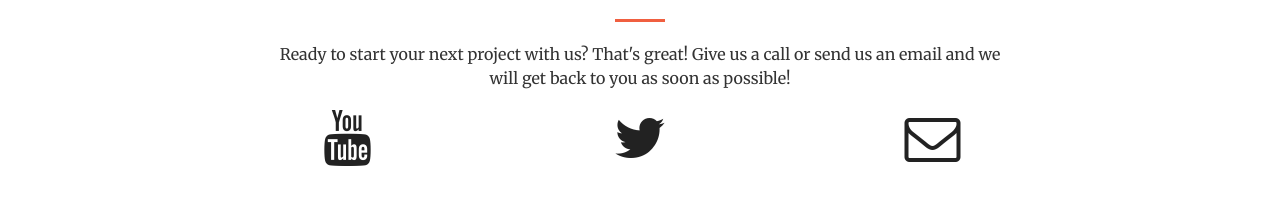
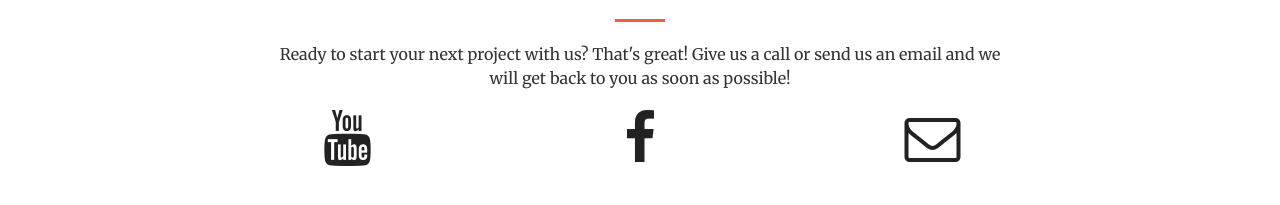
Before and after one commit to skitau/perthjawas.com, a Jekyll site: the page built from index.html, in a window 1280 px wide and 900 px high, scrolled down 1937 px. Shown: the part 634-839 px from the top of the window. Built offline with Jekyll 4.4.1, drawn with Linux system fonts in a browser that asks for light colours.

Commit message:
switch to Facebook

```diff
--- a/_config.yml
+++ b/_config.yml
@@ -6,6 +6,7 @@
 url: "" # the base hostname & protocol for your site
 
 twitter_username: "perthjawas"
+facebook_username: "PerthJawas"
 youtube_id: "UCPFBCNPUhx0wrUDwoAFZGaQ"
 
 # Build settings
--- a/_includes/contact.html
+++ b/_includes/contact.html
@@ -13,9 +13,9 @@
             </a>
         </div>
         <div class="col-lg-2 col-lg-offset-1 text-center">
-            <a href="https://twitter.com/{{ site.twitter_username }}">
-            <i class="fa fa-twitter fa-3x wow bounceIn" data-wow-delay=".1s"></i>
-                <!--<p>{{ site.twitter_username }}</p>-->
+            <a href="https://facebook.com/{{ site.facebook_username }}">
+            <i class="fa fa-facebook fa-3x wow bounceIn" data-wow-delay=".1s"></i>
+                <!--<p>{{ site.facebook_username }}</p>-->
             </a>
         </div>
         <div class="col-lg-2 col-lg-offset-1 text-center">
```
